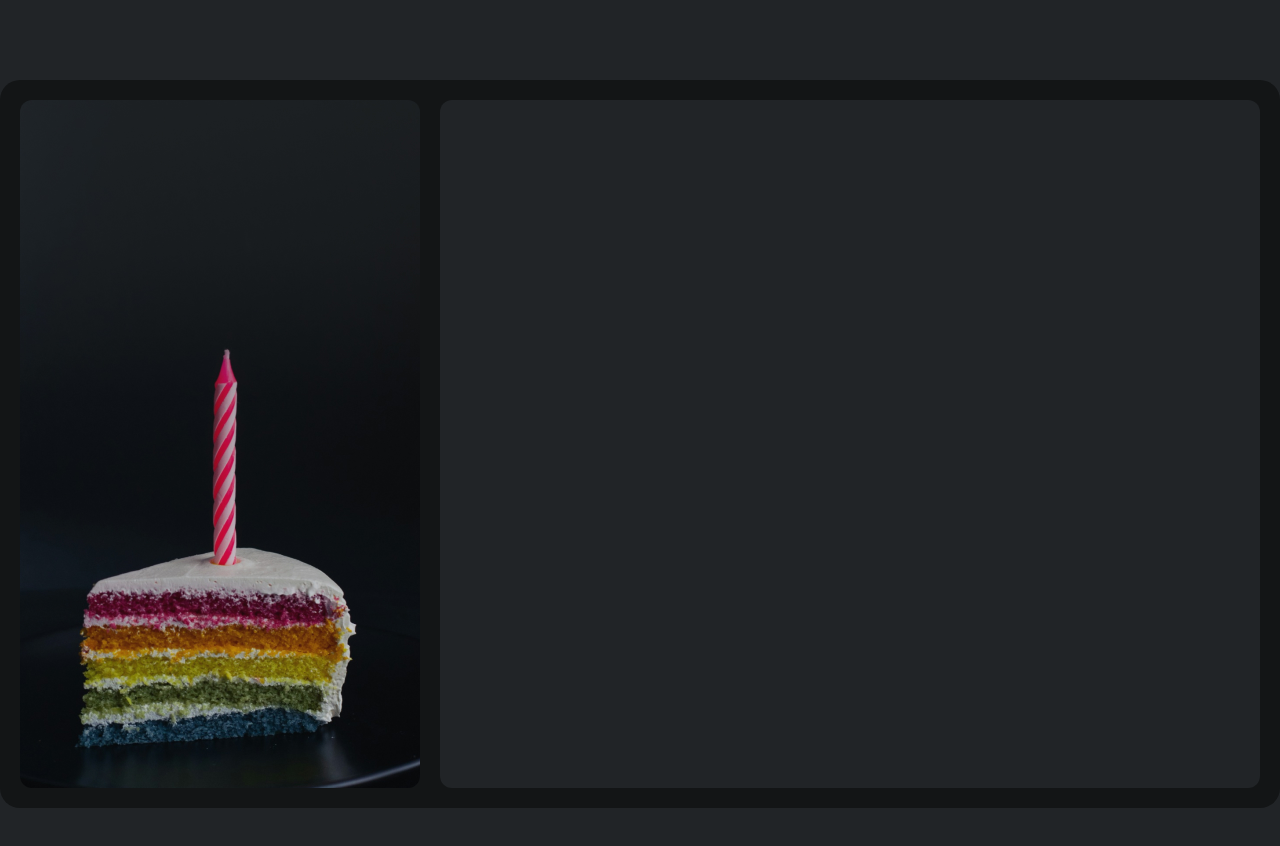
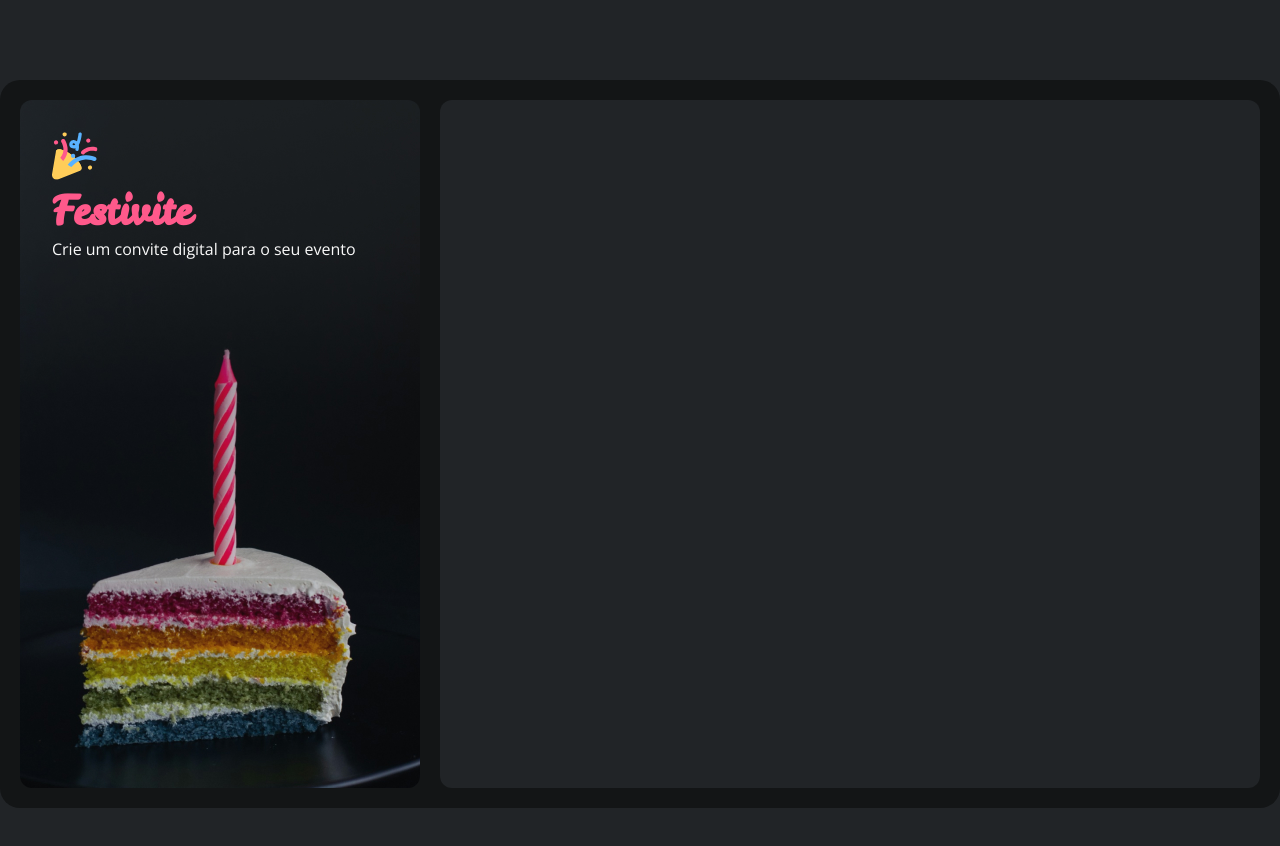
Before and after one commit to IgorHenrik1/festivite, a plain HTML site: page index.html in a window 1280 px wide. Drawn offline with nearby package versions, Linux system fonts and the light colour scheme.

Commit message:
feat: add top text and logo to hero section

```diff
--- a/index.html
+++ b/index.html
@@ -14,7 +14,15 @@
   </head>
   <body>
     <main>
-      <section id="hero"></section>
+      <section id="hero">
+        <div class="text-hero">
+          <img src="assets/Logo.svg" alt="Logo de confetes" />
+          <div>
+            <h1>Festivite</h1>
+            <p>Crie um convite digital para o seu evento</p>
+          </div>
+        </div>
+      </section>
       <section id="invitation-form"></section>
     </main>
   </body>
--- a/style.css
+++ b/style.css
@@ -67,6 +67,28 @@ main {
   border-radius: 12px;
 }
 
+.text-hero {
+  margin: 32px;
+}
+
+.text-hero img {
+  width: 45.85px;
+  height: 48px;
+}
+
+.text-hero div h1 {
+  font-family: "Leckerli One", cursive;
+  font-size: 40px;
+  color: var(--pink);
+}
+
+.text-hero div p {
+  font-family: "Open Sans", sans-serif;
+  font-weight: lighter;
+  font-size: 1rem;
+  color: var(--text-heading);
+}
+
 #invitation-form {
   background-color: var(--shape-body);
   width: 820px;
```
Also changed, not shown: assets/Logo.svg (added).
